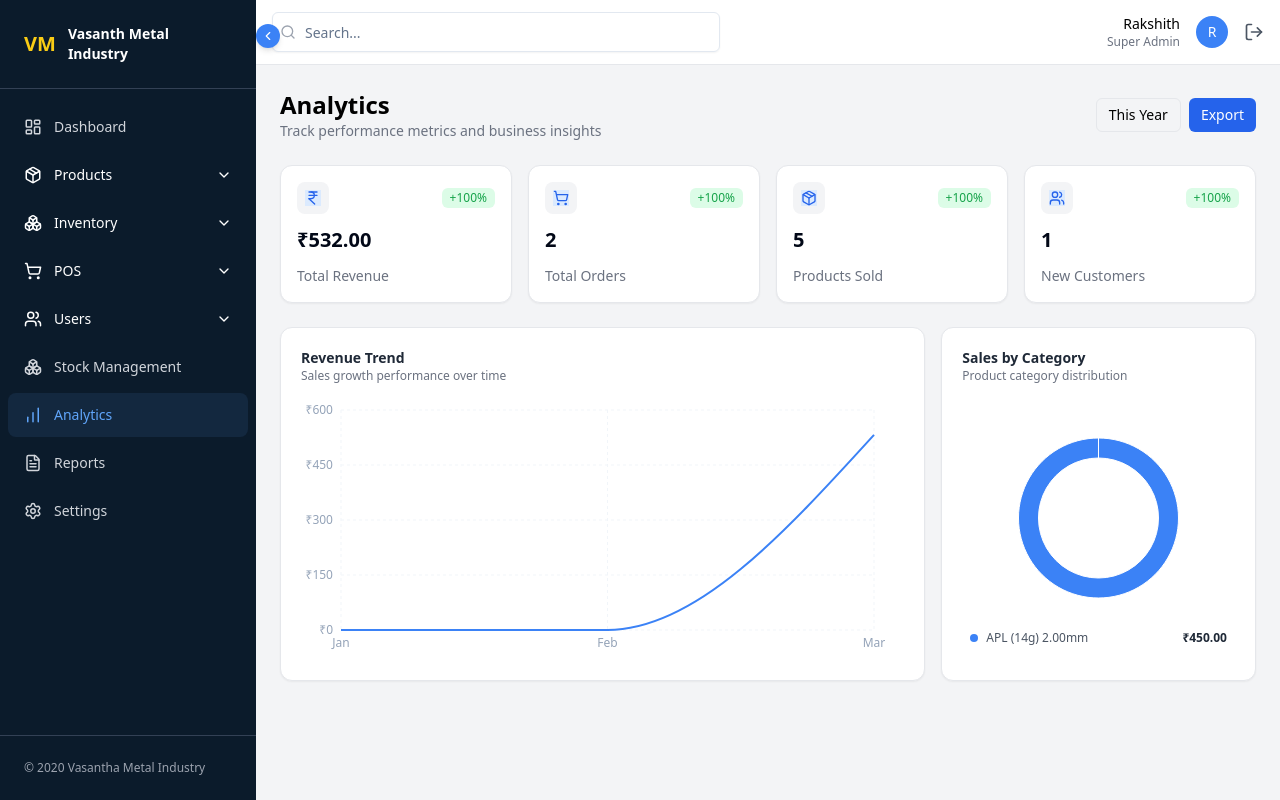
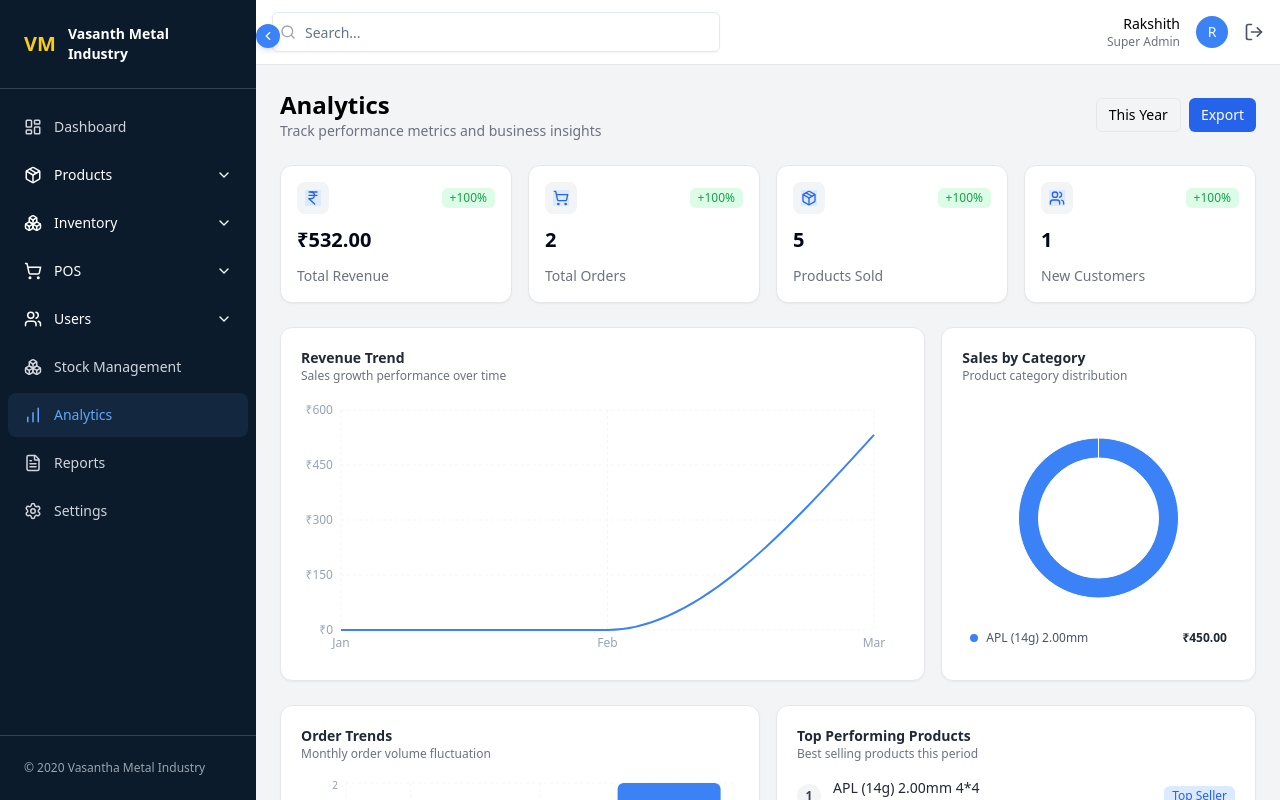
Before and after one commit to SushmitaSWarik/Inventory-Management, a React (Vite) app: page /analytics in a window 1280 px wide. Built offline with nearby package versions, Linux system fonts and the light colour scheme.

Commit message:
Implemented OrderTrendsChart and TopProducts components for analytics page

```diff
--- /dev/null
+++ b/src/components/OrderTrendsChart.jsx
@@ -0,0 +1,51 @@
+// "use client";
+
+import {
+  BarChart,
+  Bar,
+  XAxis,
+  YAxis,
+  ResponsiveContainer,
+  CartesianGrid,
+  Tooltip,
+} from "recharts";
+
+const data = [
+  { month: "Jan", orders: 0 },
+  { month: "Feb", orders: 0 },
+  { month: "Mar", orders: 2 },
+];
+
+export default function OrderTrendsChart() {
+  return (
+    <div className="w-full h-[220px]">
+      <ResponsiveContainer width="100%" height="100%">
+        <BarChart data={data}>
+          <CartesianGrid stroke="#f1f5f9" strokeDasharray="3 3" />
+
+          <XAxis
+            dataKey="month"
+            tick={{ fontSize: 10, fill: "#94a3b8" }}
+            axisLine={false}
+            tickLine={false}
+          />
+
+          <YAxis
+            width={40}
+            tick={{ fontSize: 10, fill: "#94a3b8" }}
+            axisLine={false}
+            tickLine={false}
+          />
+
+          <Tooltip />
+
+          <Bar
+            dataKey="orders"
+            fill="#3b82f6"
+            radius={[6, 6, 0, 0]} // rounded top
+          />
+        </BarChart>
+      </ResponsiveContainer>
+    </div>
+  );
+}
--- a/src/components/RevenueCharts.jsx
+++ b/src/components/RevenueCharts.jsx
@@ -16,7 +16,7 @@ const data = [
   { month: "Mar", revenue: 532 },
 ];
 
-// CUSTOMIZED TOOLTIP
+// Tooltip
 function CustomTooltip({ active, payload, label }) {
   if (active && payload && payload.length) {
     return (
--- /dev/null
+++ b/src/components/TopProducts.jsx
@@ -0,0 +1,28 @@
+export default function TopProducts() {
+  return (
+    <div className="space-y-4">
+      <div className="flex items-center justify-between">
+        {/* Left */}
+        <div className="flex items-center gap-3">
+          {/* Rank */}
+          <span className="w-6 h-6 flex items-center justify-center rounded-full bg-gray-100 text-xs font-semibold text-gray-700">
+            1
+          </span>
+
+          {/* Product Info */}
+          <div>
+            <p className="text-sm font-medium text-gray-800">
+              APL (14g) 2.00mm 4*4
+            </p>
+            <p className="text-xs text-gray-500">5 units sold | ₹450.00</p>
+          </div>
+        </div>
+
+        {/* Right badge */}
+        <span className="text-xs text-blue-600 bg-blue-100 px-2 py-0.5 rounded-md">
+          Top Seller
+        </span>
+      </div>
+    </div>
+  );
+}
--- a/src/components/layout/Layout.jsx
+++ b/src/components/layout/Layout.jsx
@@ -4,32 +4,33 @@ import Header from "./Header"
 import { ChevronLeft, ChevronRight } from "lucide-react"
 import { Outlet } from "react-router-dom"
 
-
 // export default function Layout2({ children }) {
 export default function Layout() {
+  // const [collapsed, setCollapsed] = useState(window.innerWidth < 1024);
 
-  const [collapsed, setCollapsed] = useState(window.innerWidth < 1024)
+  // added
+  const [collapsed, setCollapsed] = useState(window.innerWidth < 1024);
+  const [mobileOpen, setMobileOpen] = useState(false); // ✅ NEW
 
   const toggleSidebar = () => {
-    setCollapsed(!collapsed)
-  }
+    setCollapsed(!collapsed);
+  };
 
   useEffect(() => {
     const handleResize = () => {
       if (window.innerWidth < 1024) {
-        setCollapsed(true)
+        setCollapsed(true);
       }
-    }
+    };
 
-    window.addEventListener("resize", handleResize)
+    window.addEventListener("resize", handleResize);
 
-    return () => window.removeEventListener("resize", handleResize)
-  }, [])
+    return () => window.removeEventListener("resize", handleResize);
+  }, []);
 
   return (
     // <div className="flex h-screen bg-gray-100 relative">
     <div className="flex h-screen bg-gray-100 relative overflow-hidden">
-
       {/* Sidebar */}
       <Sidebar collapsed={collapsed} />
       {/* <Sidebar collapsed={collapsed} /> */}
@@ -56,16 +57,15 @@ export default function Layout() {
           ${collapsed ? "left-12 sm:left-14 md:left-16" : "left-52 sm:left-56 lg:left-56 xl:left-64"}
         `}
       >
-         {/* ${collapsed ? "left-16 sm:left-20" : "left-64 lg:left-56"} */}
-        {collapsed ? <ChevronRight size={14}/> : <ChevronLeft size={14}/>}
+        {/* ${collapsed ? "left-16 sm:left-20" : "left-64 lg:left-56"} */}
+        {collapsed ? <ChevronRight size={14} /> : <ChevronLeft size={14} />}
       </button>
 
       {/* Main Content */}
       {/* <div className="flex flex-col flex-1"> */}
-        {/* <div className="flex flex-col flex-1 ml-12 sm:ml-14 md:ml-16 lg:ml-0"> */}
-        {/* <div className="flex flex-col flex-1 min-w-0"> */}
-        <div className="flex flex-col flex-1 min-w-0 ml-14 md:ml-16 lg:ml-0">
-
+      {/* <div className="flex flex-col flex-1 ml-12 sm:ml-14 md:ml-16 lg:ml-0"> */}
+      {/* <div className="flex flex-col flex-1 min-w-0"> */}
+      <div className="flex flex-col flex-1 min-w-0 ml-14 md:ml-16 lg:ml-0">
         <Header />
 
         {/* <main className="p-4 lg:p-6 overflow-y-auto flex-1"> */}
@@ -73,9 +73,7 @@ export default function Layout() {
           {/* {children} */}
           <Outlet />
         </main>
-
       </div>
-
     </div>
-  )
+  );
 }
--- a/src/pages/analytics/Analytics.jsx
+++ b/src/pages/analytics/Analytics.jsx
@@ -1,6 +1,9 @@
 import AnalyticsCard from "@/components/AnalyticsCard";
 import RevenueCharts from "@/components/RevenueCharts";
 import CategoryChart from "@/components/CategoryChart";
+
+import OrderTrendsChart from "@/components/OrderTrendsChart";
+import TopProducts from "@/components/TopProducts";
 
 import ErrorBoundary from "@/components/common/ErrorBoundary";
 
@@ -88,6 +91,35 @@ export default function Analytics() {
         </div>
       </ErrorBoundary>
 
+      <ErrorBoundary>
+        <div className="grid gap-4 grid-cols-1 lg:grid-cols-2">
+          {/* LEFT - Order Trends */}
+          <div className="bg-white border rounded-xl p-5 shadow-sm">
+            <h2 className="text-sm font-semibold text-gray-800">
+              Order Trends
+            </h2>
+            <p className="text-xs text-gray-500 mb-4">
+              Monthly order volume fluctuation
+            </p>
+
+            {/* <OrderTrendsChart /> */}
+            <OrderTrendsChart />
+          </div>
+
+          {/* RIGHT - Top Products */}
+          <div className="bg-white border rounded-xl p-5 shadow-sm">
+            <h2 className="text-sm font-semibold text-gray-800">
+              Top Performing Products
+            </h2>
+            <p className="text-xs text-gray-500 mb-4">
+              Best selling products this period
+            </p>
+
+            {/* <TopProducts /> */}
+            <TopProducts />
+          </div>
+        </div>
+      </ErrorBoundary>
     </div>
   );
 }
```
Also changed, not shown: src/App.jsx (+2 -5 lines), src/components/layout/Header.jsx (line endings or trailing spaces), src/components/layout/Sidebar.jsx (line endings or trailing spaces).
